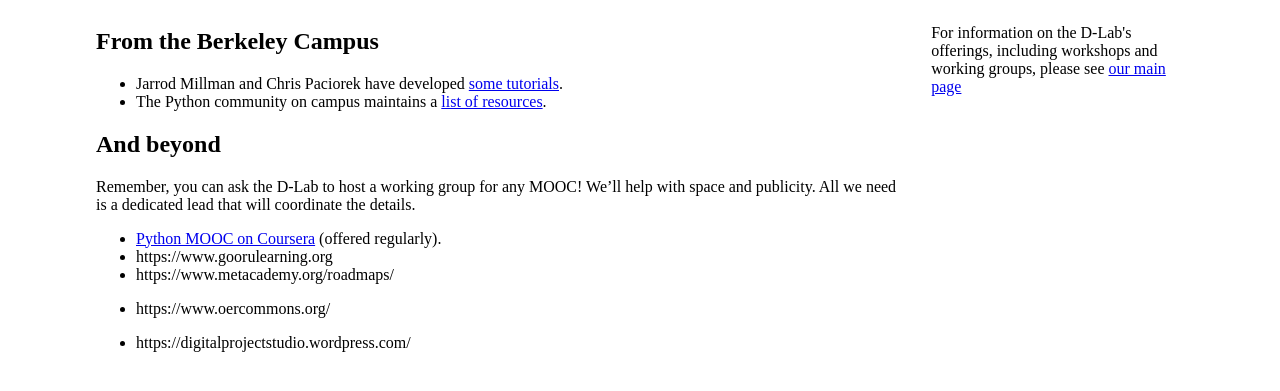
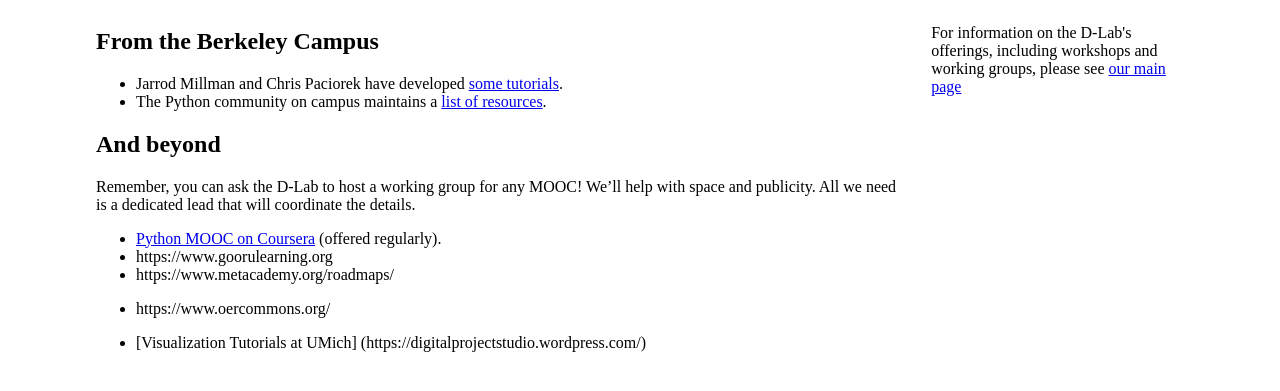
Before and after one commit to dlab-berkeley/dlab-berkeley.github.io, a Jekyll site: the page built from learning.md, in a window 1280 px wide. Shown: the top 391 px of the page. Built offline with Jekyll 4.4.1, drawn with Linux system fonts in a browser that asks for light colours.

Commit message:
Update learning.md

```diff
--- a/learning.md
+++ b/learning.md
@@ -21,4 +21,4 @@ the details.
  - https://www.metacademy.org/roadmaps/
  - https://www.oercommons.org/
 
- - https://digitalprojectstudio.wordpress.com/
+ - [Visualization Tutorials at UMich] (https://digitalprojectstudio.wordpress.com/)
```
